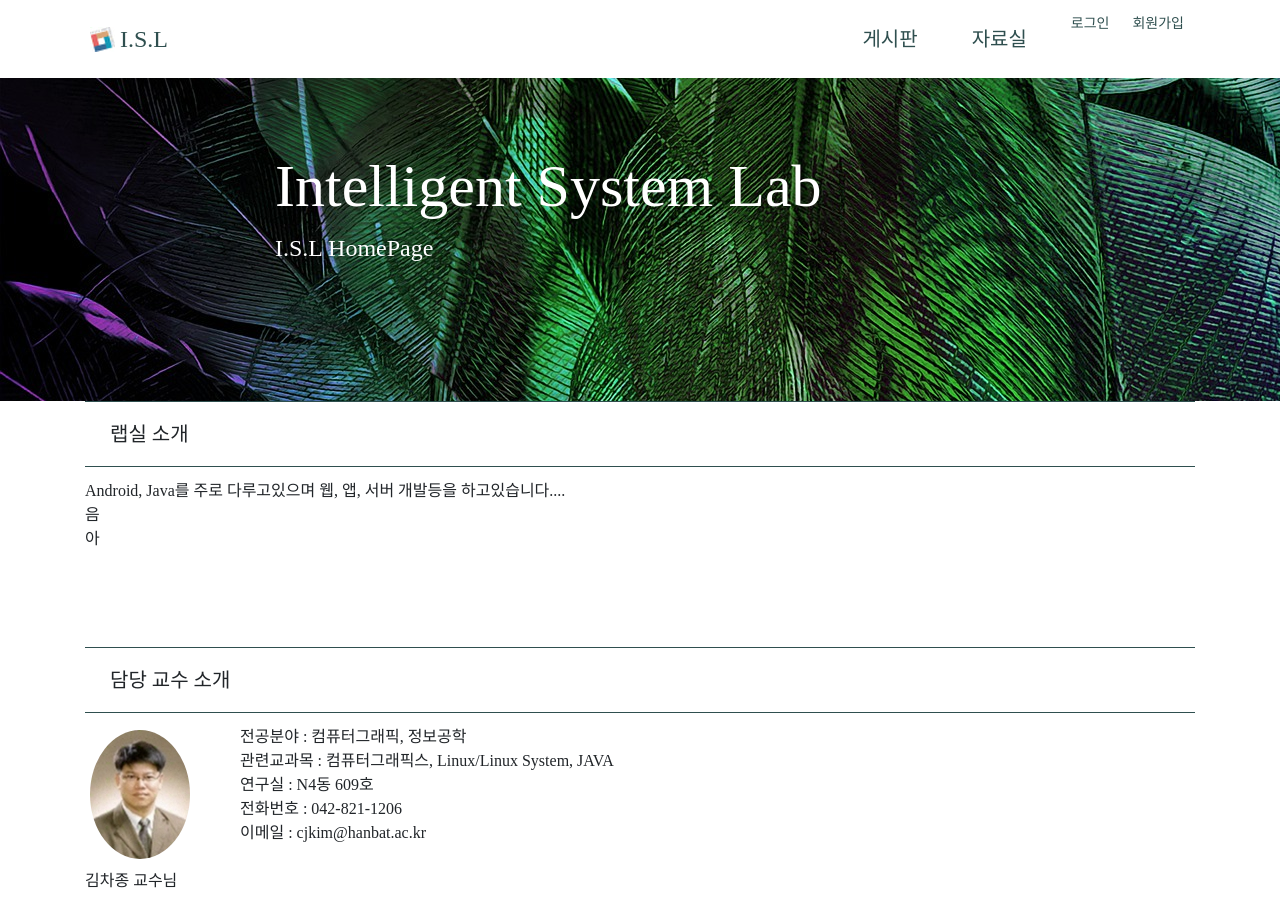
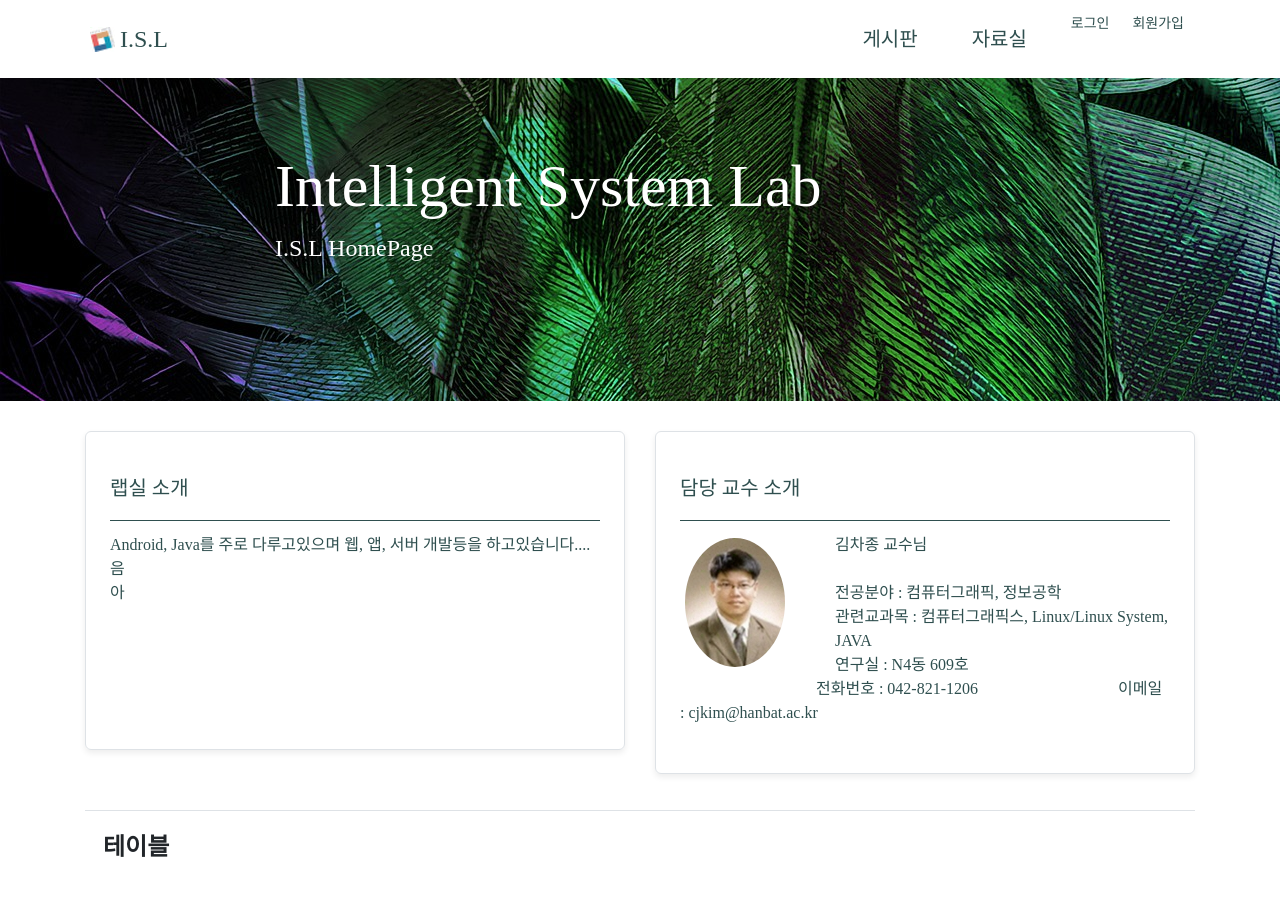
Before and after one commit to parkinhwa/ISL_homepage, a Django app: page / in a window 1280 px wide. After the commit the page ends 857 px from the top, so only its background shows below. Run offline with Django 3.2, Linux system fonts and the light colour scheme; lists and menus that the app fills with data are empty; some libraries are stand-ins or nearby versions; some web fonts are replaced.

Commit message:
Update home.html

```diff
--- a/ISL_homepage/mainapp/templates/home.html
+++ b/ISL_homepage/mainapp/templates/home.html
@@ -8,15 +8,16 @@
     h3{
         list-style-type: none;
         padding: 20px 0;
-        border-top: 1px solid darkslategrey;
         border-bottom: 1px solid darkslategrey;
         font-family: 'YESGothic-Bold';
         font-size: 20px;
+        color:darkslategray;
 
     }
     P{
         font-family: 'YESGothic-Regular';
         font-size: 16px;
+        color:darkslategray;
     }
     img {
             float: left;
@@ -25,32 +26,47 @@
             margin: 5px;
             margin-right: 50px;
     }
-
+    #card{
+        margin-top: 30px;
+    }
     </style>
 </head>
 <body>
     <div class="container">
+        <div class="row" id="card">
+            <div class="col-md-6">
+                <div class="row no-gutters border rounded overflow-hidden flex-md-row mb-4 shadow-sm h-md-250 position-relative">
+                    <div class="col p-3 d-felx flex-column position-static">
+                        <h3>랩실 소개</h3>
 
-                <h3>&nbsp&nbsp&nbsp&nbsp&nbsp랩실 소개</h3>
+                        <P class="card-text mb-auto">Android, Java를 주로 다루고있으며 웹, 앱, 서버 개발등을 하고있습니다....<br>
+                        음<br>
+                        아<br><br><br><br><br><br></P>
+                    </div>
+                </div>
+            </div>
+            <div class="col-md-6">
+                <div class="row no-gutters border rounded overflow-hidden flex-md-row mb-4 shadow-sm h-md-250 position-relative">
+                    <div class="col p-3 d-felx flex-column position-static">
+                        <h3>담당 교수 소개</h3>
 
-                <P>Android, Java를 주로 다루고있으며 웹, 앱, 서버 개발등을 하고있습니다....<br>
-                음<br>
-                아<br><br><br><br></P>
-    </div>
-    <div class="container">
-                <h3>&nbsp&nbsp&nbsp&nbsp&nbsp담당 교수 소개</h3>
-
-                <img src= "/media/img/professor.jpg">
-                        <P>
+                        <img src= "/media/img/professor.jpg">
+                        <P> 김차종 교수님<br><br>
                             전공분야 : 컴퓨터그래픽, 정보공학<br>
                             관련교과목 : 컴퓨터그래픽스, Linux/Linux System, JAVA<br>
                             연구실 : N4동 609호<br>
-                            전화번호 : 042-821-1206 <br>
-                            이메일 : cjkim@hanbat.ac.kr<br><br>
-                            김차종 교수님<br></P>
+                            &nbsp&nbsp&nbsp&nbsp&nbsp&nbsp&nbsp&nbsp&nbsp&nbsp&nbsp&nbsp&nbsp&nbsp&nbsp&nbsp&nbsp&nbsp&nbsp&nbsp&nbsp&nbsp&nbsp&nbsp&nbsp&nbsp&nbsp&nbsp&nbsp&nbsp&nbsp&nbsp&nbsp&nbsp전화번호 : 042-821-1206
+                            &nbsp&nbsp&nbsp&nbsp&nbsp&nbsp&nbsp&nbsp&nbsp&nbsp&nbsp&nbsp&nbsp&nbsp&nbsp&nbsp&nbsp&nbsp&nbsp&nbsp&nbsp&nbsp&nbsp&nbsp&nbsp&nbsp&nbsp&nbsp&nbsp&nbsp&nbsp&nbsp&nbsp&nbsp이메일 : cjkim@hanbat.ac.kr</P>
 
-
-
+                    </div>
+                </div>
+            </div>
+        </div>
+    </div>
+    <div class="container">
+    <table class="table">
+        <th>테이블</th>
+    </table>
     </div>
 </body>
 {% endblock %}
```
